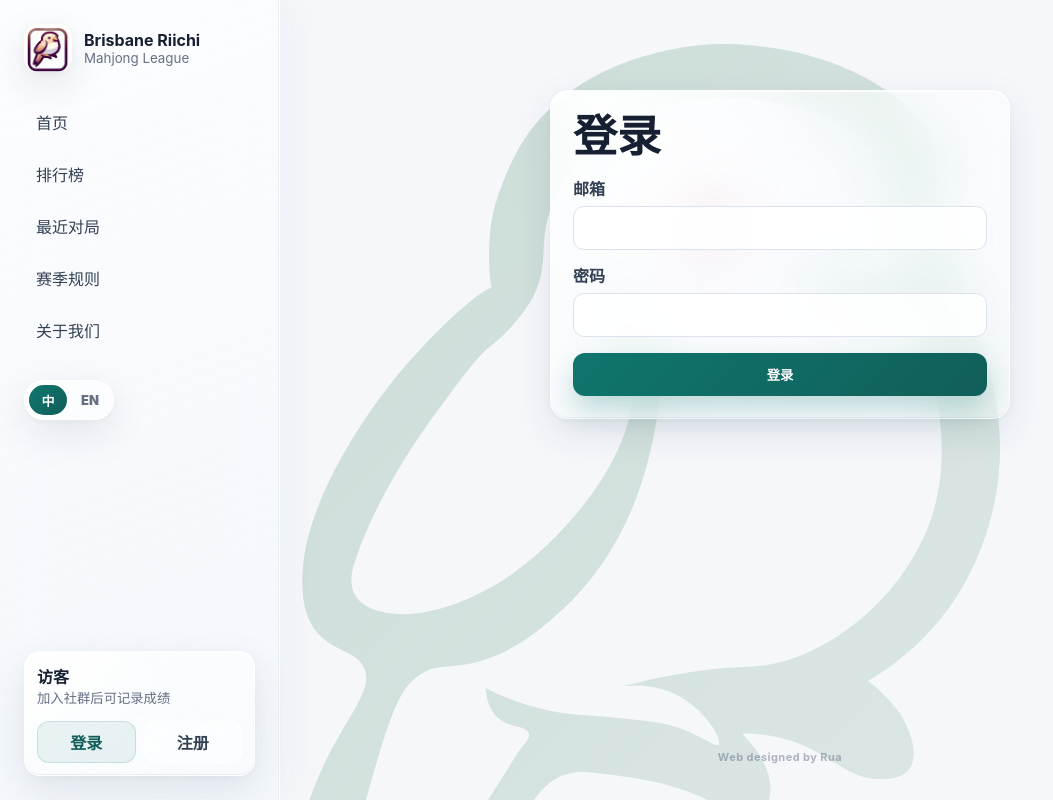
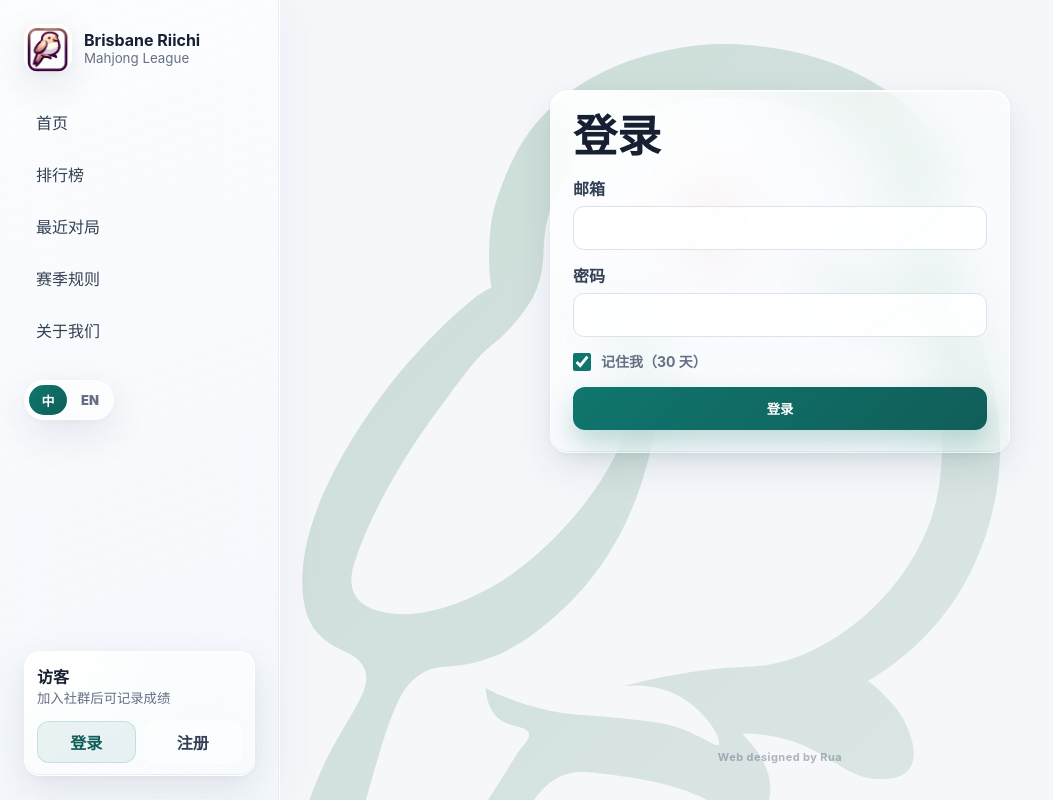
Before and after one commit to BOXIFAN/majhong-web, a Flask app: page /login in a window 1280 px wide. Shown: the whole page, without its empty margins (0-1053 px from the left). Run offline with Flask 3, Linux system fonts and the light colour scheme; data comes from the database, SQL or seed files in the repository; data that the repository does not hold is empty.

Commit message:
Add persistent login and reorder about navigation

```diff
--- a/app.py
+++ b/app.py
@@ -68,6 +68,7 @@ TRANSLATIONS = {
         "auth.register": "注册",
         "auth.email": "邮箱",
         "auth.password": "密码",
+        "auth.remember": "记住我（30 天）",
         "auth.display_name": "显示名称",
         "auth.invite_code": "邀请码",
         "auth.create_account": "创建账号",
@@ -330,6 +331,7 @@ TRANSLATIONS = {
         "auth.register": "Register",
         "auth.email": "Email",
         "auth.password": "Password",
+        "auth.remember": "Remember me for 30 days",
         "auth.display_name": "Display Name",
         "auth.invite_code": "Invite Code",
         "auth.create_account": "Create Account",
@@ -733,7 +735,19 @@ FIELD_LABELS = {
 
 def create_app() -> Flask:
     app = Flask(__name__, instance_relative_config=True)
-    app.config.from_mapping(SECRET_KEY=os.environ.get("SECRET_KEY", "dev-secret-change-me"))
+    is_render = os.environ.get("RENDER", "false").lower() in {"1", "true", "yes", "on"}
+    secure_cookie = os.environ.get(
+        "SESSION_COOKIE_SECURE",
+        "true" if is_render else "false",
+    ).lower() in {"1", "true", "yes", "on"}
+    app.config.from_mapping(
+        SECRET_KEY=os.environ.get("SECRET_KEY", "dev-secret-change-me"),
+        PERMANENT_SESSION_LIFETIME=timedelta(days=30),
+        SESSION_COOKIE_HTTPONLY=True,
+        SESSION_COOKIE_SAMESITE="Lax",
+        SESSION_COOKIE_SECURE=secure_cookie,
+        SESSION_REFRESH_EACH_REQUEST=True,
+    )
     Path(app.instance_path).mkdir(parents=True, exist_ok=True)
 
     @app.before_request
@@ -1160,6 +1174,7 @@ def create_app() -> Flask:
             if user and check_password_hash(user["password_hash"], password):
                 selected_locale = session.get("locale")
                 session.clear()
+                session.permanent = request.form.get("remember") == "1"
                 if selected_locale in SUPPORTED_LOCALES:
                     session["locale"] = selected_locale
                 session["user_id"] = user["id"]
--- a/static/style.css
+++ b/static/style.css
@@ -1330,6 +1330,23 @@ tbody tr:hover {
 
 .auth-card h1 {
   margin-bottom: 18px;
+}
+
+.remember-login {
+  display: flex;
+  align-items: center;
+  gap: 10px;
+  width: max-content;
+  cursor: pointer;
+  color: var(--muted);
+  font-size: 14px;
+}
+
+.remember-login input {
+  width: 18px;
+  min-height: 18px;
+  margin: 0;
+  accent-color: var(--brand);
 }
 
 .form {
--- a/templates/base.html
+++ b/templates/base.html
@@ -29,7 +29,6 @@
           <a href="{{ url_for('leaderboard') }}">{{ t('nav.leaderboard') }}</a>
           <a href="{{ url_for('matches') }}">{{ t('nav.matches') }}</a>
           <a href="{{ url_for('seasons') }}">{{ t('nav.rules') }}</a>
-          <a href="{{ url_for('about') }}">{{ t('nav.about') }}</a>
           {% if current_user %}
             <a href="{{ url_for('meetups') }}">{{ t('nav.meetups') }}</a>
             {% if current_user.role in ['super_admin', 'referee'] %}
@@ -41,6 +40,7 @@
               <a href="{{ url_for('invites') }}">{{ t('nav.invites') }}</a>
             {% endif %}
           {% endif %}
+          <a href="{{ url_for('about') }}">{{ t('nav.about') }}</a>
         </nav>
         <div class="language-switch" aria-label="{{ t('language.switch') }}">
           <a class="{{ 'active' if locale == 'zh' else '' }}" href="{{ url_for('set_language', locale='zh') }}">中</a>
@@ -80,7 +80,6 @@
           <a href="{{ url_for('leaderboard') }}">{{ t('nav.leaderboard') }}</a>
           <a href="{{ url_for('matches') }}">{{ t('nav.matches') }}</a>
           <a href="{{ url_for('seasons') }}">{{ t('nav.rules') }}</a>
-          <a href="{{ url_for('about') }}">{{ t('nav.about') }}</a>
           {% if current_user %}
             <a href="{{ url_for('meetups') }}">{{ t('nav.meetups') }}</a>
             {% if current_user.role in ['super_admin', 'referee'] %}
@@ -92,6 +91,7 @@
               <a href="{{ url_for('invites') }}">{{ t('nav.invites') }}</a>
             {% endif %}
           {% endif %}
+          <a href="{{ url_for('about') }}">{{ t('nav.about') }}</a>
         </nav>
         <div class="language-switch" aria-label="{{ t('language.switch') }}">
           <a class="{{ 'active' if locale == 'zh' else '' }}" href="{{ url_for('set_language', locale='zh') }}">中</a>
--- a/templates/login.html
+++ b/templates/login.html
@@ -6,6 +6,10 @@
   <form method="post" class="form">
     <label>{{ t('auth.email') }}<input name="email" type="email" required></label>
     <label>{{ t('auth.password') }}<input name="password" type="password" required></label>
+    <label class="remember-login">
+      <input name="remember" type="checkbox" value="1" checked>
+      <span>{{ t('auth.remember') }}</span>
+    </label>
     <button class="button" type="submit">{{ t('auth.login') }}</button>
   </form>
 </section>
```
